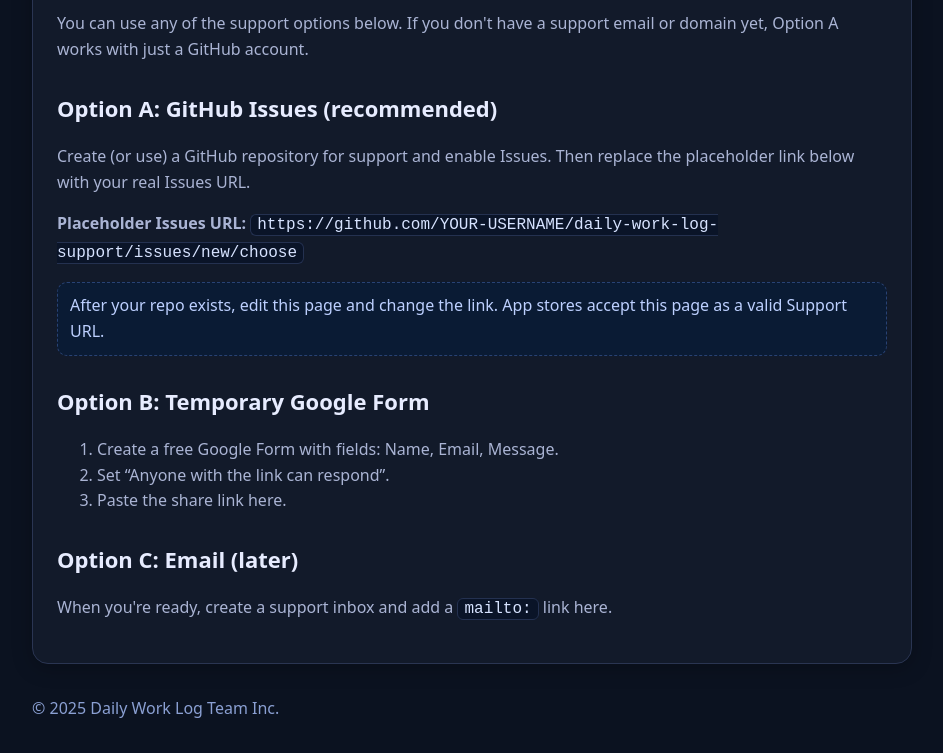
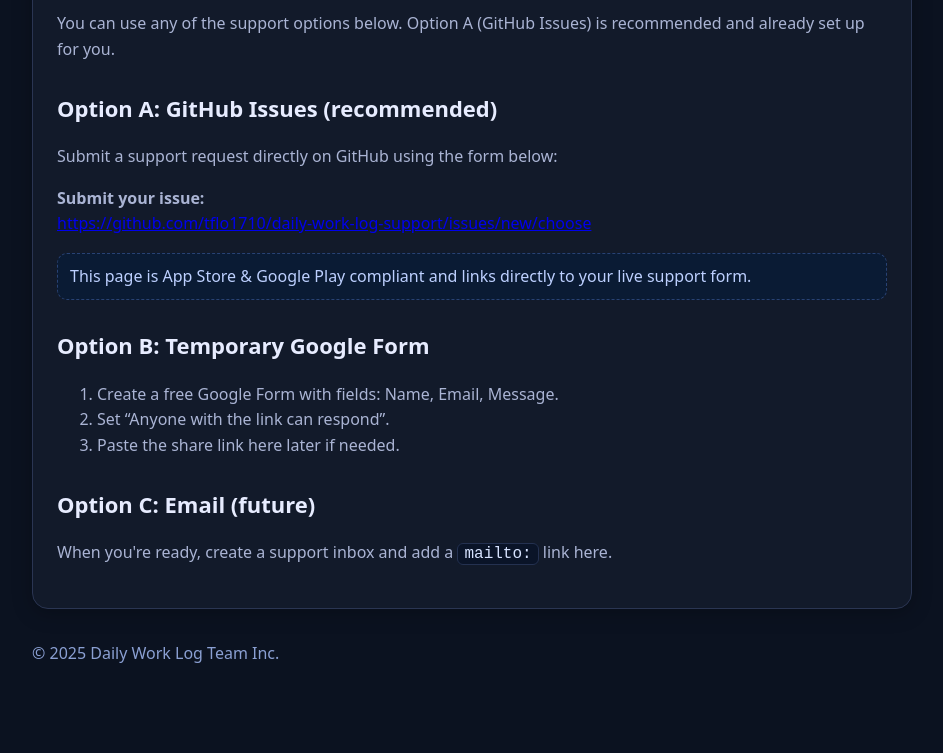
Before and after one commit to tflo1710/daily-work-log-site, a plain HTML site: page support.html in a window 1280 px wide. Shown: the part 170-923 px from the top of the page, without its empty margins (168-1111 px from the left). After the commit the page ends 868 px from the top, so only its background shows below. Drawn offline with Linux system fonts and the light colour scheme; files that its build step writes are made by us from their sources.

Commit message:
Add files via upload

```diff
--- a/support.html
+++ b/support.html
@@ -1,4 +1,3 @@
-
 
 <!doctype html>
 <html lang="en">
@@ -9,28 +8,30 @@
 </head>
 <body>
   <div class="container">
-
     <div class="nav"><a href="index.html">← Back</a></div>
     <div class="card">
       <h1>Support — Daily Work Log</h1>
-      <p>You can use any of the support options below. If you don't have a support email or domain yet, Option A works with just a GitHub account.</p>
+      <p>You can use any of the support options below. Option A (GitHub Issues) is recommended and already set up for you.</p>
 
       <h2>Option A: GitHub Issues (recommended)</h2>
-      <p>Create (or use) a GitHub repository for support and enable Issues. Then replace the placeholder link below with your real Issues URL.</p>
-      <p><strong>Placeholder Issues URL:</strong> <code>https://github.com/YOUR-USERNAME/daily-work-log-support/issues/new/choose</code></p>
-      <p class="notice">After your repo exists, edit this page and change the link. App stores accept this page as a valid Support URL.</p>
+      <p>Submit a support request directly on GitHub using the form below:</p>
+      <p><strong>Submit your issue:</strong><br>
+      <a href="https://github.com/tflo1710/daily-work-log-support/issues/new/choose" target="_blank">
+        https://github.com/tflo1710/daily-work-log-support/issues/new/choose
+      </a></p>
+
+      <p class="notice">This page is App Store & Google Play compliant and links directly to your live support form.</p>
 
       <h2>Option B: Temporary Google Form</h2>
       <ol>
         <li>Create a free Google Form with fields: Name, Email, Message.</li>
         <li>Set “Anyone with the link can respond”.</li>
-        <li>Paste the share link here.</li>
+        <li>Paste the share link here later if needed.</li>
       </ol>
 
-      <h2>Option C: Email (later)</h2>
+      <h2>Option C: Email (future)</h2>
       <p>When you're ready, create a support inbox and add a <code>mailto:</code> link here.</p>
     </div>
-
     <footer>© <span id="year"></span> Daily Work Log Team Inc.</footer>
   </div>
   <script>document.getElementById('year').textContent = new Date().getFullYear();</script>
```
